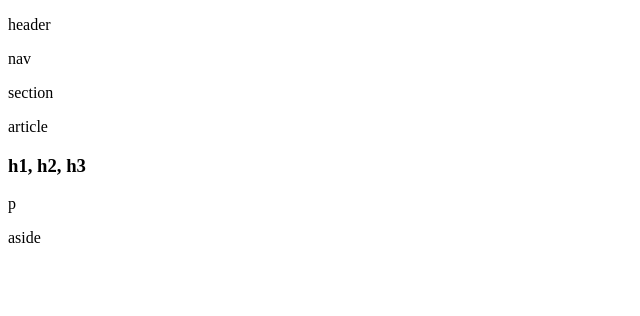
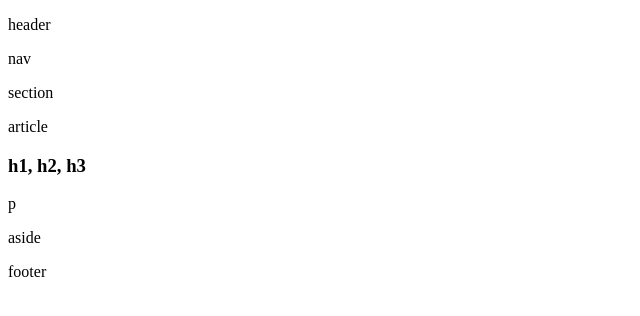
Before and after one commit to jmmarketing/HW-Wireframe, a plain HTML site: page index.html in a window 1280 px wide. Shown: the full height of the page, 0-640 px from the left. Drawn offline with Linux system fonts and the light colour scheme.

Commit message:
Index.html: Added footer section. Style.css still EMPTY

```diff
--- a/index.html
+++ b/index.html
@@ -35,13 +35,10 @@
             <p>aside</p>
         </aside>
 
-
-
-
-
-
-
-
+        <!-- Footer-->
+        <footer>
+            <p>footer</p>
+        </footer>
 
     </body>
 
```
